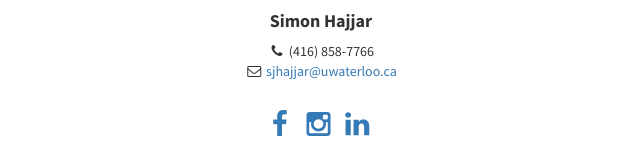
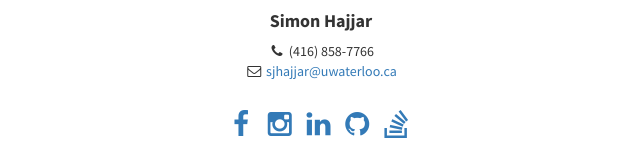
Before and after one commit to Cisplatin/Cisplatin, a Django app: page / in a window 1280 px wide. Shown: the part 1070-1219 px from the top of the page, without its empty margins (319-959 px from the left). Run offline with Django 3.2, Linux system fonts and the light colour scheme; some libraries are stand-ins or nearby versions.

Commit message:
added stackoverflow

```diff
--- a/Cisplatin_App/templates/home.html
+++ b/Cisplatin_App/templates/home.html
@@ -99,6 +99,10 @@ variety of projects I have worked on throughout the years. You can find the sour
                             <i class="fa fa-instagram fa-fw fa-2x"></i></a>
                             <a href="https://www.linkedin.com/in/simon-hajjar-7511b5a8">
                             <i class="fa fa-linkedin fa-fw fa-2x"></i></a>
+                            <a href="https://www.github.com/Xenonstory">
+                            <i class="fa fa-github fa-fw fa-2x"></i></a>
+                            <a href="http://stackoverflow.com/users/1459901/xenon">
+                            <i class="fa fa-stack-overflow fa-fw fa-2x"></i></a>
                         </li>
                     </ul>
                 </div>
```
